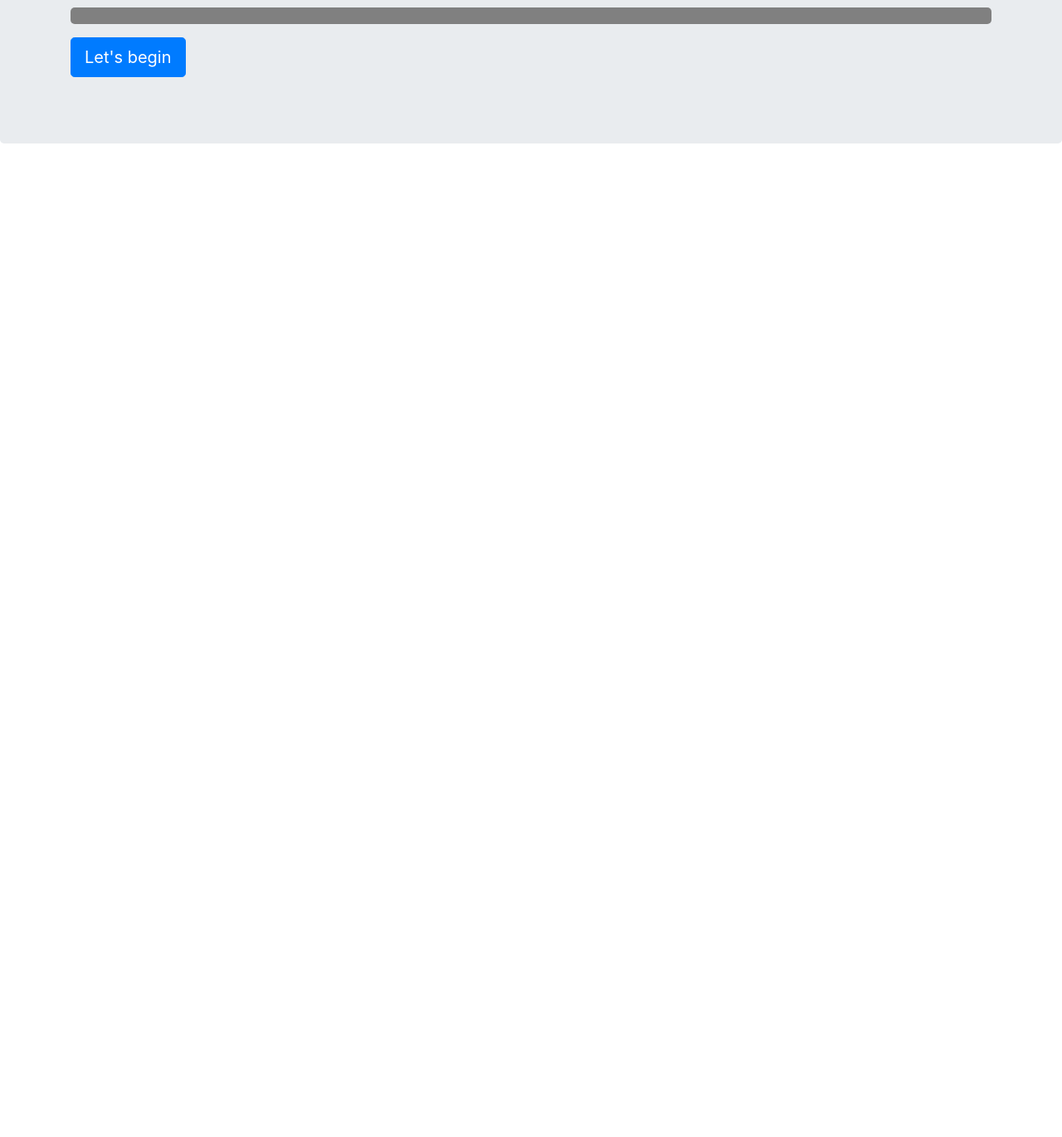
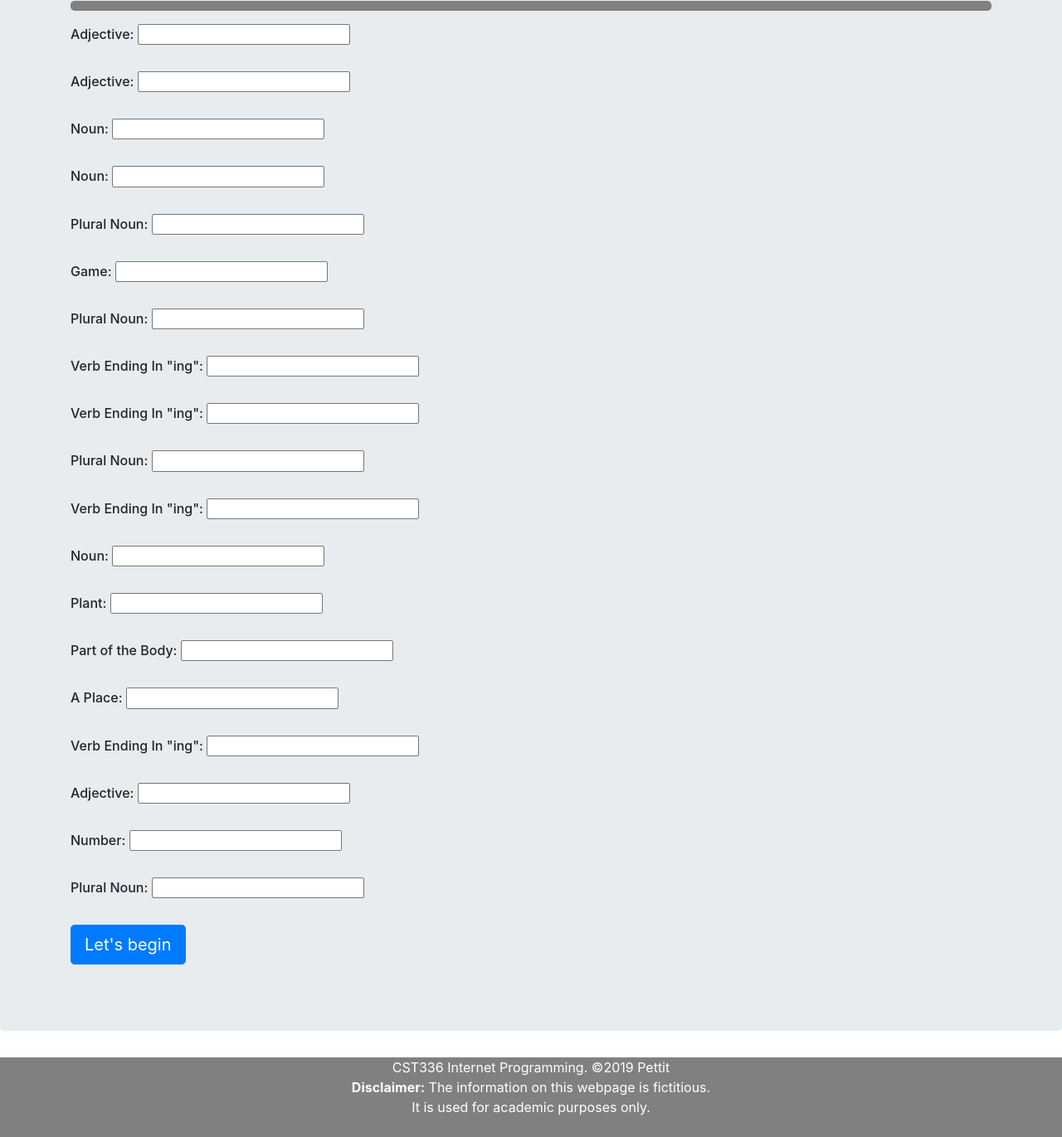
Before and after one commit to jasonpettit/cst336-hw2, a plain HTML site: page index.html in a window 1280 px wide. Shown: the part 558-1929 px from the top of the page at 83% size. Before the commit the page ends 800 px from the top, so only its background shows below. Drawn offline with nearby package versions, Linux system fonts and the light colour scheme.

Commit message:
basic format

```diff
--- a/css/styles.css
+++ b/css/styles.css
@@ -7,7 +7,17 @@ h2 {
     text-decoration: underline;
 }
 
+h4 {
+    font-size: 1em !important;
+}
+
 hr {
-  border: 10px solid grey !important;
+  border: 6px solid grey !important;
   border-radius: 5px;
 }
+
+footer {
+    background-color: grey;
+    color: white;
+    text-align: center;
+}
--- a/index.html
+++ b/index.html
@@ -16,9 +16,10 @@
         that style by asking you to select words "as you desire" to complete an unknown story.  Mad-libs were invented
         1953, and were first released in 1958, by Leonard Stern and Roger Price.
         <br>
-      <a href="https://en.wikipedia.org/wiki/Mad_Libs">(learn more about Mad-libs here on Wikipedia, </a><a href="http://www.madlibs.com/history/">or on the Mad-Libs official site.)</a>
+        (<a href="https://en.wikipedia.org/wiki/Mad_Libs">learn more about Mad-libs here on Wikipedia, </a><a href="http://www.madlibs.com/history/">or on the Mad-Libs official site</a>.)
         </p>
         <p>The inputs for Mad-libs are words that will be placed into the unknown story, where a word of that type is needed.</p>
+
         <h2>Grammar reminders:</h2>
         <ul>
             <li><b>Noun:</b> Name of a person, place, or thing. (George Washington, summer, dog, table)</li>
@@ -27,9 +28,35 @@
             <li><b>Adverb:</b> Word that tells how something is done, and often ends in -ly. (quickly, carefully, beautifully, simply)</li>
         </ul>
         <hr>
+
+        <h4>Adjective: <input type="text" id="w1"></h4><br>
+        <h4>Adjective: <input type="text" id="w2"></h4><br>
+        <h4>Noun: <input type="text" id="w3"></h4><br>
+        <h4>Noun: <input type="text" id="w4"></h4><br>
+        <h4>Plural Noun: <input type="text" id="w5"></h4><br>
+        <h4>Game: <input type="text" id="w6"></h4><br>
+        <h4>Plural Noun: <input type="text" id="w7"></h4><br>
+        <h4>Verb Ending In "ing": <input type="text" id="w8"></h4><br>
+        <h4>Verb Ending In "ing": <input type="text" id="w9"></h4><br>
+        <h4>Plural Noun: <input type="text" id="w10"></h4><br>
+        <h4>Verb Ending In "ing": <input type="text" id="w11"></h4><br>
+        <h4>Noun: <input type="text" id="w12"></h4><br>
+        <h4>Plant: <input type="text" id="w13"></h4><br>
+        <h4>Part of the Body: <input type="text" id="w14"></h4><br>
+        <h4>A Place: <input type="text" id="w15"></h4><br>
+        <h4>Verb Ending In "ing": <input type="text" id="w16"></h4><br>
+        <h4>Adjective: <input type="text" id="w17"></h4><br>
+        <h4>Number: <input type="text" id="w18"></h4><br>
+        <h4>Plural Noun: <input type="text" id="w19"></h4><br>
+
         <p><a class="btn btn-primary btn-lg" href="#" role="button">Let's begin</a></p>
       </div>
       </div>
 
+      <footer>
+            CST336 Internet Programming. &copy;2019 Pettit<br/>
+            <strong>Disclaimer:</strong> The information on this webpage is fictitious.<br/>
+            It is used for academic purposes only.<br/><br/>
+      </footer>
     </body>
 </html>
```
Lines whose indentation alone changed are shown as unchanged.
